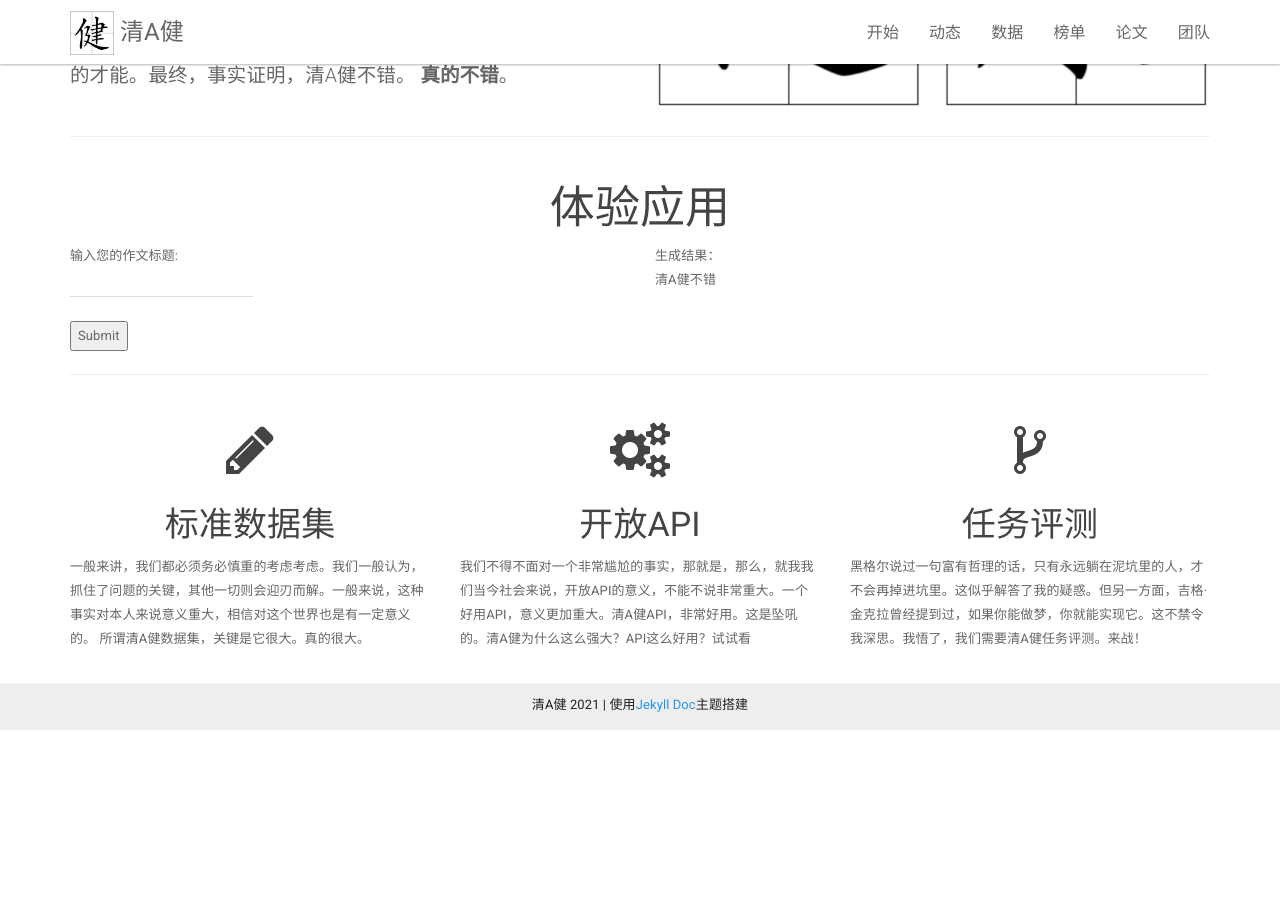
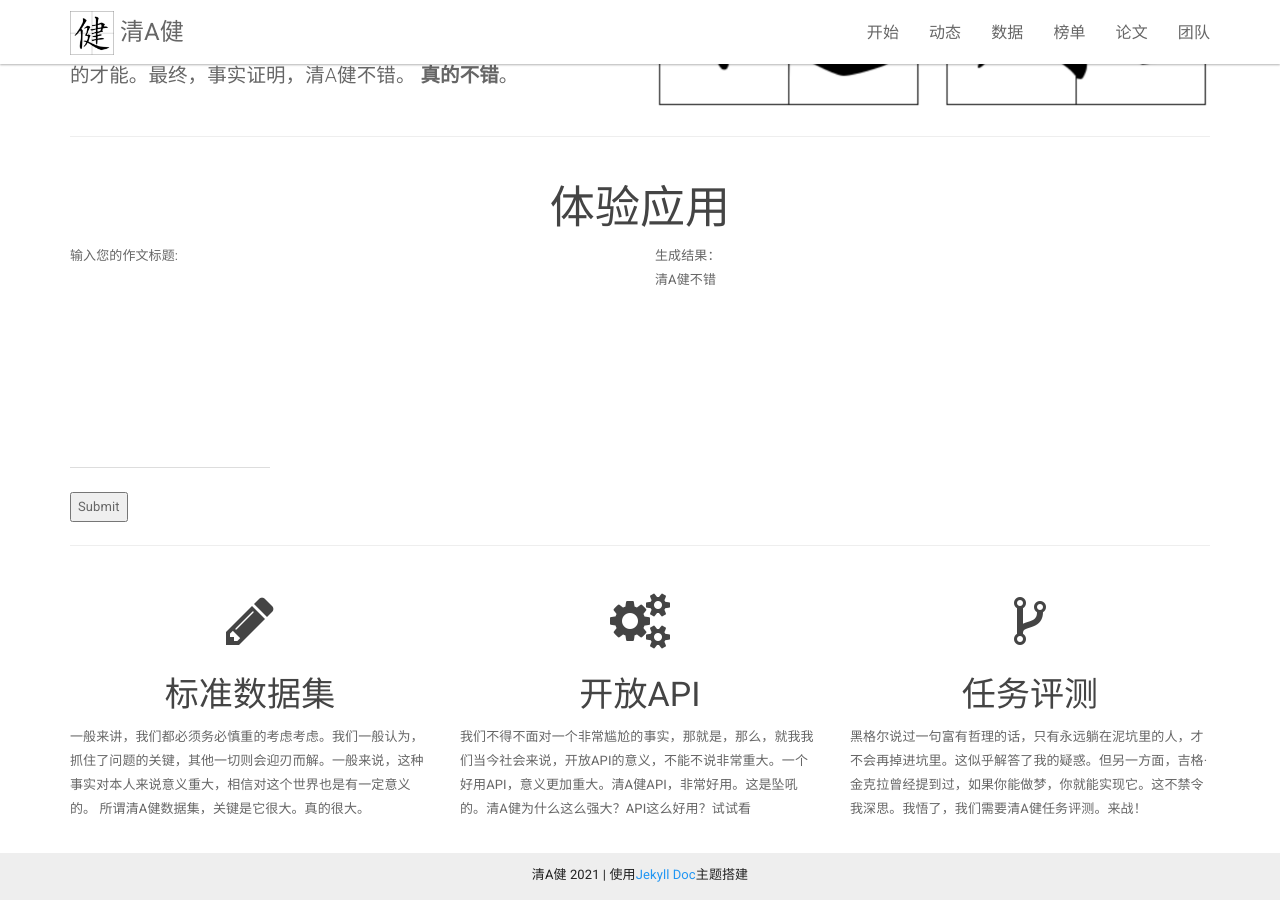
Before and after one commit to thupcm/thupcm.github.io, a Jekyll site: the page built from index.html, in a window 1280 px wide and 900 px high, scrolled down 543 px. Built offline with Jekyll 4.4.1, drawn with Linux system fonts in a browser that asks for light colours; before the commit the page ends 1273 px from its top, so only the background shows below that.

Commit message:
add demo

```diff
--- a/index.html
+++ b/index.html
@@ -26,7 +26,7 @@ layout: default
         <div class="col-md-6">
             <form>
                 输入您的作文标题: <br>
-                <input type="text">
+                <input type="text" style="width:200px; height:200px;">
                 <br><br>
                 <input type="submit" value="Submit">
             </form>
```
